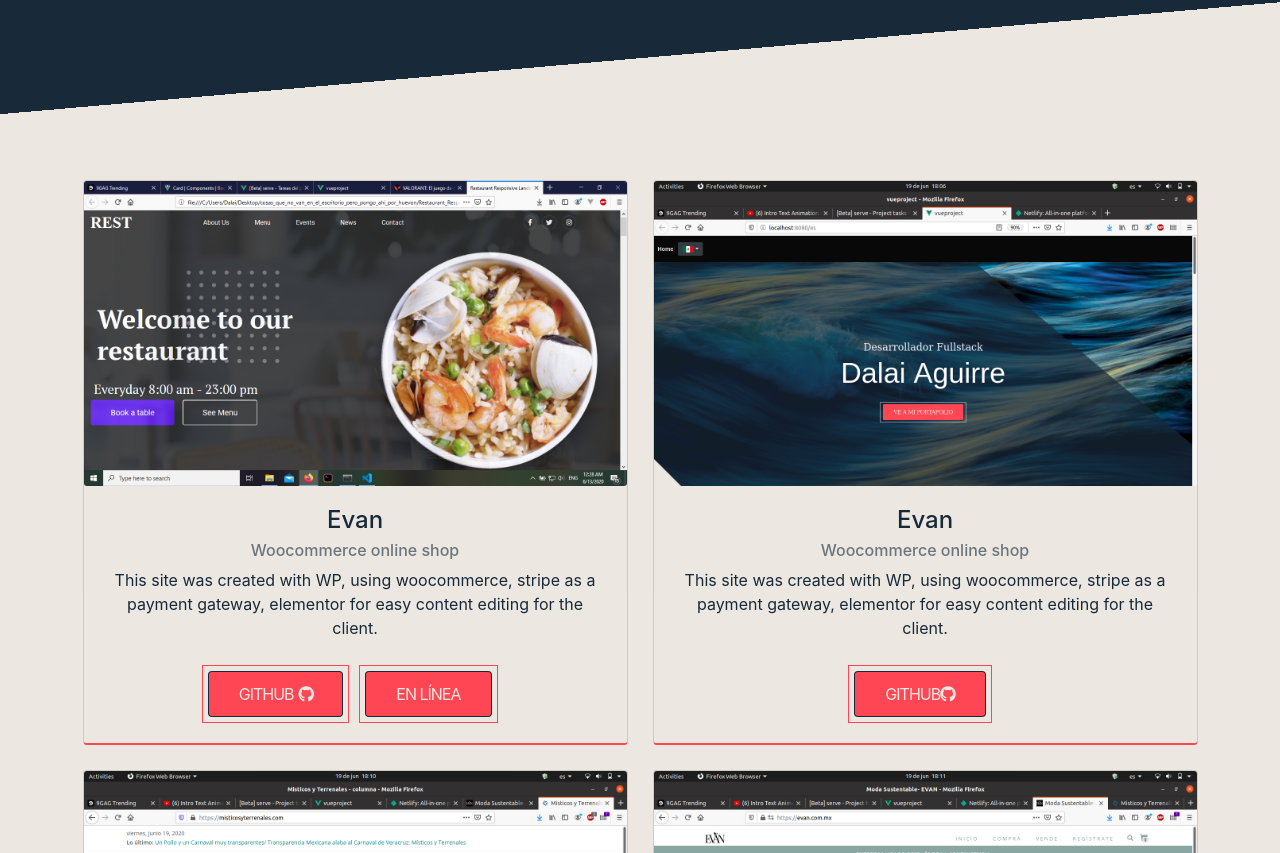
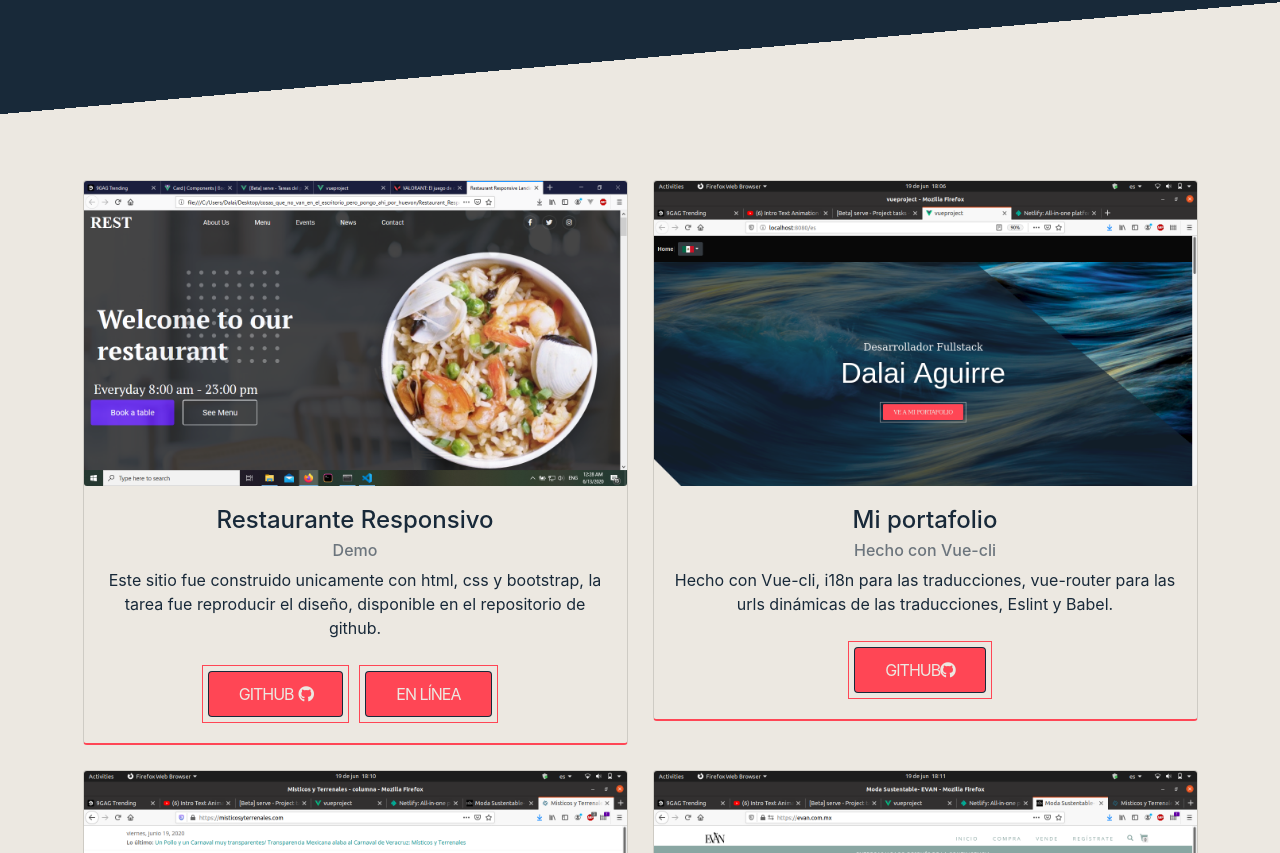
Before and after one commit to dalai2/vueproject, a Vue app: page /es in a window 1280 px wide. Shown: the part 1947-2800 px from the top of the page. Built offline with nearby package versions, Linux system fonts and the light colour scheme; a web font is replaced by a local one.

Commit message:
finished translations, added scrolling to portfolio
and back to home, also 404 not found message

```diff
--- a/package.json
+++ b/package.json
@@ -16,7 +16,8 @@
     "uuid": "^7.0.1",
     "vue": "^2.6.11",
     "vue-i18n": "^8.17.3",
-    "vue-router": "^3.2.0"
+    "vue-router": "^3.2.0",
+    "vue-scrollto": "^2.18.1"
   },
   "devDependencies": {
     "@babel/polyfill": "^7.7.0",
--- a/src/App.vue
+++ b/src/App.vue
@@ -1,7 +1,12 @@
 <template>
   <div id="app">
     <b-navbar toggleable="lg" sticky id="nav">
-      <router-link :to="`/${$i18n.locale}/`">Home</router-link> |
+      <router-link  :to="`/${$i18n.locale}/`" v-scroll-to="{
+     el: '#app',
+     duration: 1000,
+     easing: 'ease-out',
+     offset: -100,
+ }">{{$t('home')}}</router-link> |
       <LangSwitch/>
     </b-navbar>
     <router-view/>
@@ -10,7 +15,7 @@
 <script>
 import LangSwitch from './components/LangSwitch'
 export default {
-  components: { LangSwitch }
+  components: { LangSwitch },
 }
 </script>
 <style lang="scss">
--- a/src/components/Banner.vue
+++ b/src/components/Banner.vue
@@ -1,13 +1,17 @@
 <template>
    <div class="bg">
   <b-container fluid class="header">
-
       <b-row  class="marg">
           <b-col col lg="12" sm="12" id="me">
               <h3> {{  $t('banner')  }}</h3>
       <h1 id="title">Dalai Aguirre</h1>
       <div class="bord">
-         <button class="btn btn--animation-from-right">
+ <button class="btn btn--animation-from-right" v-scroll-to="{
+     el: '#element',
+     duration: 1000,
+     easing: 'ease-out',
+     offset: -100,
+ }">
   <span class="btn__text-static">{{  $t('portfolio')  }}</span>
   <div class="btn__text-dynamic">
     <span class="btn__text-dynamic-inner">{{  $t('portfolio')  }}</span>
@@ -21,12 +25,11 @@
   </b-container>
   </div>
 </template>
-
 <script>
-
 export default {
     name: "Banner",
 }
+
 </script>
 
 <style lang='scss' scoped>
--- a/src/components/Footer.vue
+++ b/src/components/Footer.vue
@@ -10,9 +10,9 @@
     </b-row>
     <b-row>
       <b-col>
-<a class="lin" href=""><i class="fab fa-github"></i></a>
-<a class='mid' href=""><i class="fab fa-linkedin-in "></i></a>
-<a class="lin" href=""><i class="far fa-envelope-open"></i></a>
+<a class="lin" href="https://github.com/dalai2" target="_blank"><i class="fab fa-github"></i></a>
+<a class='mid' href="https://www.linkedin.com/in/dalai-aguirre-jimenez/" target="_blank"><i class="fab fa-linkedin-in "></i></a>
+<a class="lin" href="mailto:aguirredalai6@gmail.com" target="_blank" ><i class="far fa-envelope-open"></i></a>
       </b-col>
     </b-row>
   </b-container>
--- a/src/components/Portfolio.vue
+++ b/src/components/Portfolio.vue
@@ -1,5 +1,5 @@
-<template>
-<b-container fluid>
+<template >
+<b-container id="element" fluid>
   <b-container fluid  id="Content">
 <b-row><b-col >
     <hr>
@@ -9,7 +9,7 @@
   <b-container class="blue-back" fluid>
   <b-container class="blue-back">
   <b-row>
-    <b-col class="bg1" lg='6'  fluid>
+    <b-col  class="bg1" lg='6'  fluid>
   <b-card class="su"
 
     img-src="/Untitled.png"
@@ -21,7 +21,7 @@
      {{ $t('proyecto_restaurant.content') }}
       <br>
       <div class="bord">
-    <a href="https://github.com/dalai2" target="_blank">     <button class="btn btn--animation-from-right">
+    <a href="https://github.com/dalai2/restaurant" target="_blank" rel="noopener noreferrer">     <button class="btn btn--animation-from-right">
   <span class="btn__text-static">github <i class="fab fa-github"></i> </span>
   <div class="btn__text-dynamic">
     <span class="btn__text-dynamic-inner">github <i style="padding-left:5px;" class="fab fa-github"></i> </span>
@@ -30,12 +30,13 @@
     </a>
   </div>
         <div class="bord">
-         <button class="btn btn--animation-from-right">
+    <a href="https://blissful-wilson-c6fc92.netlify.app/" target="_blank" rel="noopener noreferrer">     <button class="btn btn--animation-from-right">
   <span class="btn__text-static"> {{ $t("portfo.buton") }} </span>
   <div class="btn__text-dynamic">
     <span class="btn__text-dynamic-inner"> {{ $t("portfo.buton") }} </span>
     </div>
     </button>
+    </a>
   </div>
     </b-card-text>
   </b-card>
@@ -52,12 +53,13 @@
      {{ $t('proyecto_portfolio.content') }}
       <br>
       <div class="bord">
-         <button class="btn btn--animation-from-right">
+    <a href="https://github.com/dalai2/vueproject" target="_blank" rel="noopener noreferrer">     <button class="btn btn--animation-from-right">
   <span class="btn__text-static">github<i class="fab fa-github"></i> </span>
   <div class="btn__text-dynamic">
     <span class="btn__text-dynamic-inner">github<i class="fab fa-github"></i></span>
     </div>
     </button>
+    </a>
   </div>
     </b-card-text>
   </b-card>
@@ -70,17 +72,18 @@
     :title="$t('proyecto_misticos.title')"
     :sub-title="$t('proyecto_misticos.subtitle')"
   >
-    <b-card-text >
+    <b-card-text  >
      {{ $t('proyecto_misticos.content') }}
       <br>
 
         <div class="bord">
-         <button class="btn btn--animation-from-right">
+      <a href="https://misticosyterrenales.com/" target="_blank" rel="noopener noreferrer">   <button class="btn btn--animation-from-right">
   <span class="btn__text-static"> {{ $t("portfo.buton") }} </span>
   <div class="btn__text-dynamic">
     <span class="btn__text-dynamic-inner"> {{ $t("portfo.buton") }} </span>
     </div>
     </button>
+    </a>
   </div>
     </b-card-text>
   </b-card>
@@ -98,12 +101,13 @@
       <br>
 
         <div class="bord">
-         <button class="btn btn--animation-from-right">
+       <a href="https://evan.com.mx/" target="_blank" rel="noopener noreferrer">  <button class="btn btn--animation-from-right">
   <span class="btn__text-static"> {{ $t("portfo.buton") }} </span>
   <div class="btn__text-dynamic">
     <span class="btn__text-dynamic-inner"> {{ $t("portfo.buton") }} </span>
     </div>
     </button>
+    </a>
   </div>
     </b-card-text>
   </b-card>
--- a/src/locales/es.json
+++ b/src/locales/es.json
@@ -1,6 +1,8 @@
 {
+    "home":"Inicio",
     "banner": "Desarrollador Fullstack",
     "portfolio": "Ve a mi Portafolio",
+    "404":"404 Página no encontrada",
 
 "stack":{
   "title0":"Tecnologías de",
@@ -30,23 +32,23 @@
   },
   "proyecto_evan":{
     "title":"Evan",
-    "subtitle":"Woocommerce online shop",
-    "content":"This site was created with WP, using woocommerce, stripe as a payment gateway, elementor for easy content editing for the client."
+    "subtitle":"Tienda en línea con Woocommerce",
+    "content":"Este sitio fue creado con WP, usando woocommerce, stripe como método de pago y elementor para la facilidad de edición de contenido para el cliente."
   },
   "proyecto_misticos":{
-    "title":"Evan",
-    "subtitle":"Woocommerce online shop",
-    "content":"This site was created with WP, using woocommerce, stripe as a payment gateway, elementor for easy content editing for the client."
+    "title":"Místicos y Terrenales",
+    "subtitle":"Blog de política",
+    "content":"Este sitio fue creado con WP, es un blog estilizado como un sitio de noticias, el sitio cuenta con seguridad para la protección de ataques de fuerza bruta. "
   },
   "proyecto_restaurant":{
-    "title":"Evan",
-    "subtitle":"Woocommerce online shop",
-    "content":"This site was created with WP, using woocommerce, stripe as a payment gateway, elementor for easy content editing for the client."
+    "title":"Restaurante Responsivo",
+    "subtitle":"Demo",
+    "content":"Este sitio fue construido unicamente con html, css y bootstrap, la tarea fue reproducir el diseño, disponible en el repositorio de github."
   },
   "proyecto_portfolio":{
-    "title":"Evan",
-    "subtitle":"Woocommerce online shop",
-    "content":"This site was created with WP, using woocommerce, stripe as a payment gateway, elementor for easy content editing for the client."
+    "title":"Mi portafolio",
+    "subtitle":"Hecho con Vue-cli",
+    "content":"Hecho con Vue-cli, i18n para las traducciones, vue-router para las urls dinámicas de las traducciones, Eslint y Babel."
   },
   "foo":{
     "based":"Con sede en México",
--- a/src/main.js
+++ b/src/main.js
@@ -6,6 +6,9 @@ import App from './App.vue'
 import router from './router'
 import i18n from './i18n'
 
+var VueScrollTo = require('vue-scrollto');
+
+Vue.use(VueScrollTo)
 
 Vue.config.productionTip = false
 
--- a/src/router/index.js
+++ b/src/router/index.js
@@ -2,6 +2,7 @@ import Vue from 'vue'
 import Router from 'vue-router'
 import Home from '../views/Home.vue'
 import i18n from '../i18n'
+import notfound from '../views/404.vue'
 
 Vue.use(Router)
 
@@ -25,12 +26,12 @@ export default new Router({
           component: Home
         },
         {
-          path: 'about',
-          name: 'about',
+          path: '*',
+          name: '404',
           // route level code-splitting
           // this generates a separate chunk (about.[hash].js) for this route
           // which is lazy-loaded when the route is visited.
-          component: () => import(/* webpackChunkName: "about" */ '../views/About.vue')
+          component: notfound
         },
       ]
     }
--- /dev/null
+++ b/src/views/404.vue
@@ -0,0 +1,13 @@
+<template>
+  <h1 >{{$t('404')}}</h1>
+</template>
+
+<script>
+export default {
+  name:'notfound',
+}
+</script>
+
+<style>
+
+</style>
```
Also changed, not shown: src/locales/en.json (+8 -7 lines), 1 other file (tests, documents, lock files or other folders).
